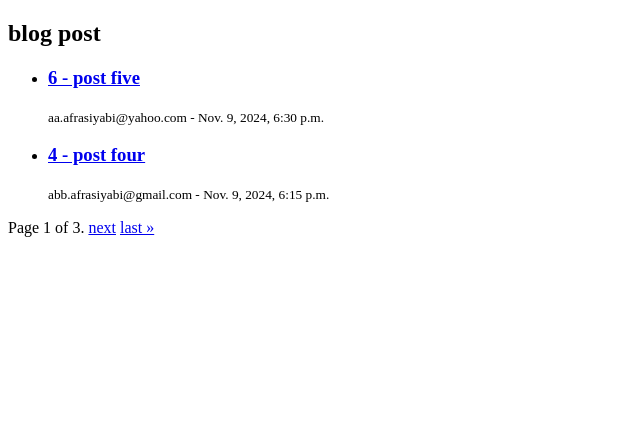
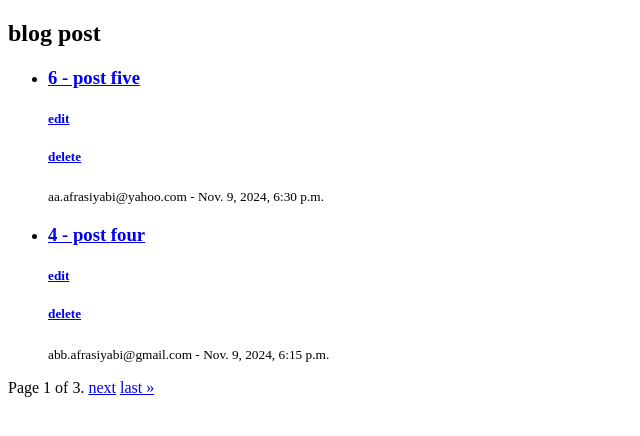
Before and after one commit to AmirabbasAfrasiyabi/Django_advance_blog, a Django app: page /blog/post/ in a window 1280 px wide. Shown: the top 436 px of the page, without its empty margins (0-640 px from the left). Run offline with Django 4.2, Linux system fonts and the light colour scheme; data comes from the database, SQL or seed files in the repository; both versions use the stored data as it was after the commit.

Commit message:
delete anad update created

```diff
--- a/core/blog/urls.py
+++ b/core/blog/urls.py
@@ -13,4 +13,6 @@ urlpatterns = [
     # path("go-to-LinkedIn/" , views.RedirectToLinkedIn.as_view(),name='redirect to LinkedIn Page'),
     path("post/<int:pk>", views.PostDetailView.as_view(),name='post_detail'),
     path("post/create/", views.PostCreateView.as_view(),name='post_create'),
+    path("post/<int:pk>/edit", views.PostEditView.as_view(),name = 'post_edit'),
+    path("post/<int:pk>/delete", views.PostDeleteView.as_view(),name = 'post_delete'),
 ]
--- a/core/blog/views.py
+++ b/core/blog/views.py
@@ -2,7 +2,7 @@ from django.shortcuts import render
 from django.views.generic.base import TemplateView
 from .models import Post
 from django.views.generic.base import RedirectView
-from django.views.generic import ListView , DetailView , FormView , CreateView
+from django.views.generic import ListView , DetailView , FormView , CreateView , UpdateView , DeleteView
 from .forms import PostForm
 # Create your views here.
 
@@ -102,3 +102,13 @@ class PostCreateView(CreateView):
     def form_valid(self, form):
         form.instance.author = self.request.user
         return super().form_valid(form)
+
+
+class PostEditView(UpdateView):
+    model = Post
+    form_class = PostForm
+    success_url = '/blog/post/'
+
+class PostDeleteView(DeleteView):
+    model = Post
+    success_url = '/blog/post/'
--- a/core/templates/blog/post_list.html
+++ b/core/templates/blog/post_list.html
@@ -13,6 +13,13 @@
             {% for post in posts %}
                 <li>
                     <a href="{% url 'blog:post_detail' pk=post.id %}"><h3>{{post.id}} - {{ post.title }}</h3></a>
+                    <a href="{% url 'blog:post_edit' pk=post.id %}">
+                        <h5>edit</h5>
+                    </a>
+
+                    <a href="{% url 'blog:post_delete' pk=post.id %}">
+                        <h5>delete</h5>
+                    </a>
                     <small>{{ post.author }} - {{ post.published_date }} </small>
                 </li>
             {% endfor %}
```
Also changed, not shown: core/templates/blog/post_confirm_delete.html (added, +15 -0 lines), core/db.sqlite3.
